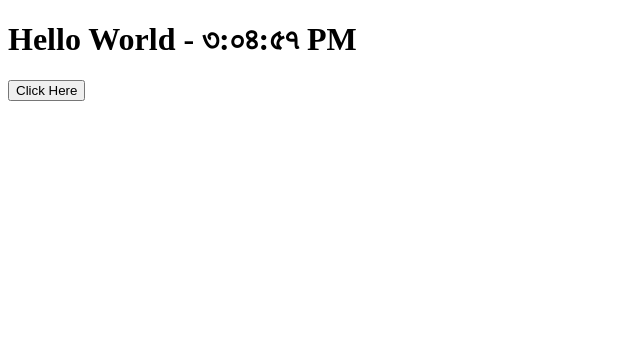
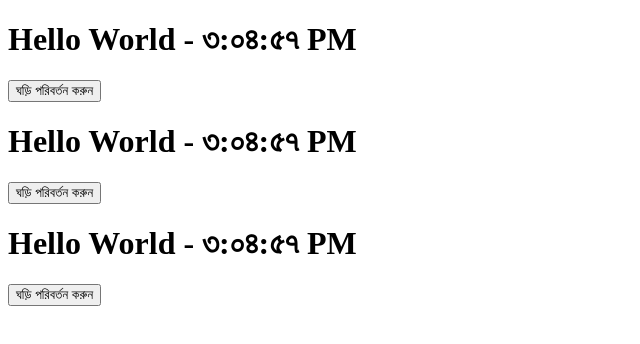
Before and after one commit to sadid369/myreact, a React (Create React App) app: page / in a window 1280 px wide. Shown: the top 344 px of the page, without its empty margins (0-640 px from the left). Built offline with nearby package versions, Linux system fonts and the light colour scheme.

Commit message:
@28/01/2023

```diff
--- a/src/App.js
+++ b/src/App.js
@@ -1,10 +1,11 @@
-import Clock from "./components/Clock";
+import ClockList from "./components/ClockList";
 
 function App() {
   console.log("App component render");
+  const quantities = [1, 2, 3];
   return (
     <div>
-      <Clock />
+      <ClockList quantities={quantities} />
     </div>
   );
 }
--- a/src/components/Button.js
+++ b/src/components/Button.js
@@ -3,11 +3,17 @@ import React from "react";
 class Button extends React.Component {
   render() {
     console.log("button component render");
-    const { change, local } = this.props;
+    const { change, local, show, enable } = this.props;
+    if (!enable) {
+      return null;
+    }
     return (
-      <button type="button" onClick={() => change(local)}>
-        Click Here
-      </button>
+      <div>
+        <button type="button" onClick={() => change(local)}>
+          {local === "bn-BD" ? "Change Clock" : "ঘড়ি পরিবর্তন করুন"}
+        </button>
+        {show && <p>Hello</p>}
+      </div>
     );
   }
 }
--- a/src/components/Clock.js
+++ b/src/components/Clock.js
@@ -1,5 +1,6 @@
 import React from "react";
 import Button from "./Button";
+
 class Clock extends React.Component {
   state = { date: new Date(), local: "bn-BD" };
   componentDidMount() {
@@ -22,6 +23,7 @@ class Clock extends React.Component {
   render() {
     console.log("Clock component render");
     const { date, local } = this.state;
+
     return (
       <div>
         <h1 className="heading">
@@ -29,9 +31,16 @@ class Clock extends React.Component {
             Hello World - {this.props.children} {date.toLocaleTimeString(local)}
           </span>
         </h1>
-        <Button change={this.handleClick} local="en-US">
-          Click here
-        </Button>
+        {local === "bn-BD" ? (
+          <Button
+            change={this.handleClick}
+            local="en-US"
+            show={false}
+            enable={true}
+          />
+        ) : (
+          <Button change={this.handleClick} local="bn-BD" show={true} enable />
+        )}
       </div>
     );
   }
--- /dev/null
+++ b/src/components/ClockList.js
@@ -0,0 +1,10 @@
+import Clock from "./Clock";
+export default function ClockList({ quantities = [] }) {
+  return (
+    <div>
+      {quantities.map((key, index) => (
+        <Clock key={key} />
+      ))}
+    </div>
+  );
+}
```
